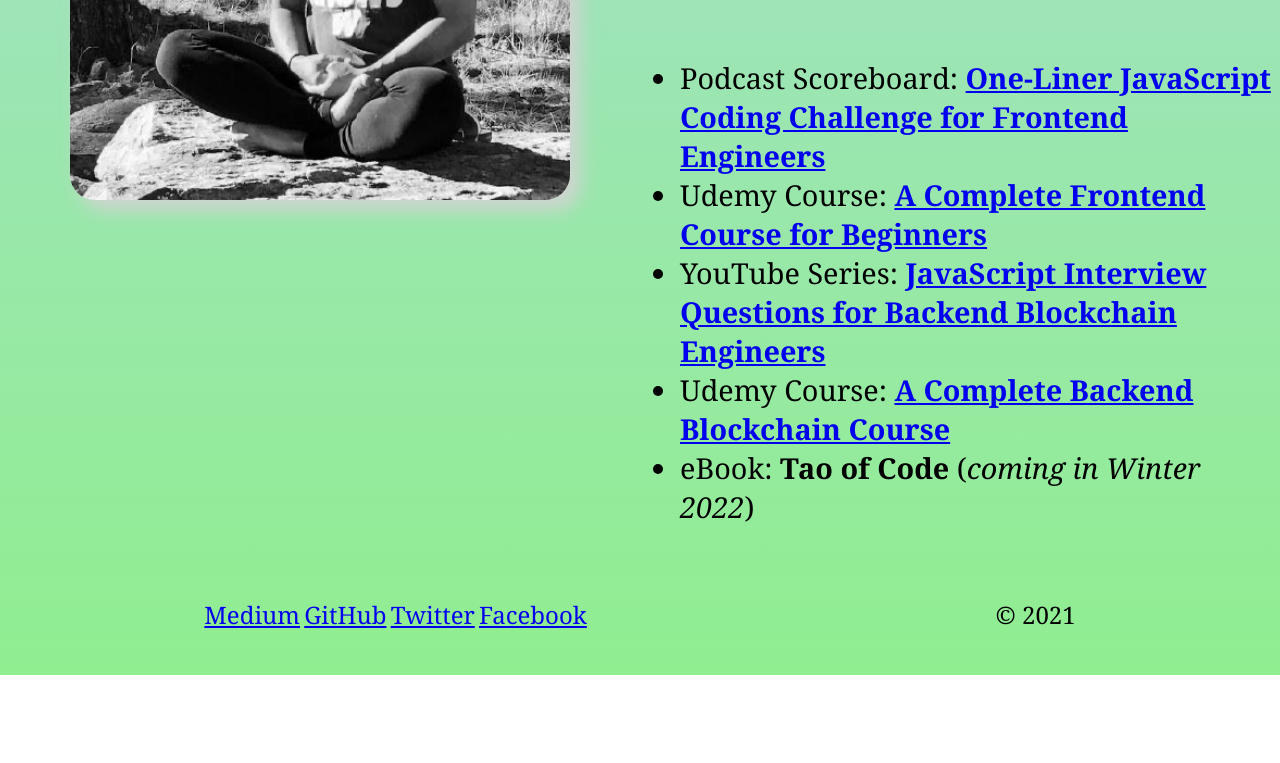
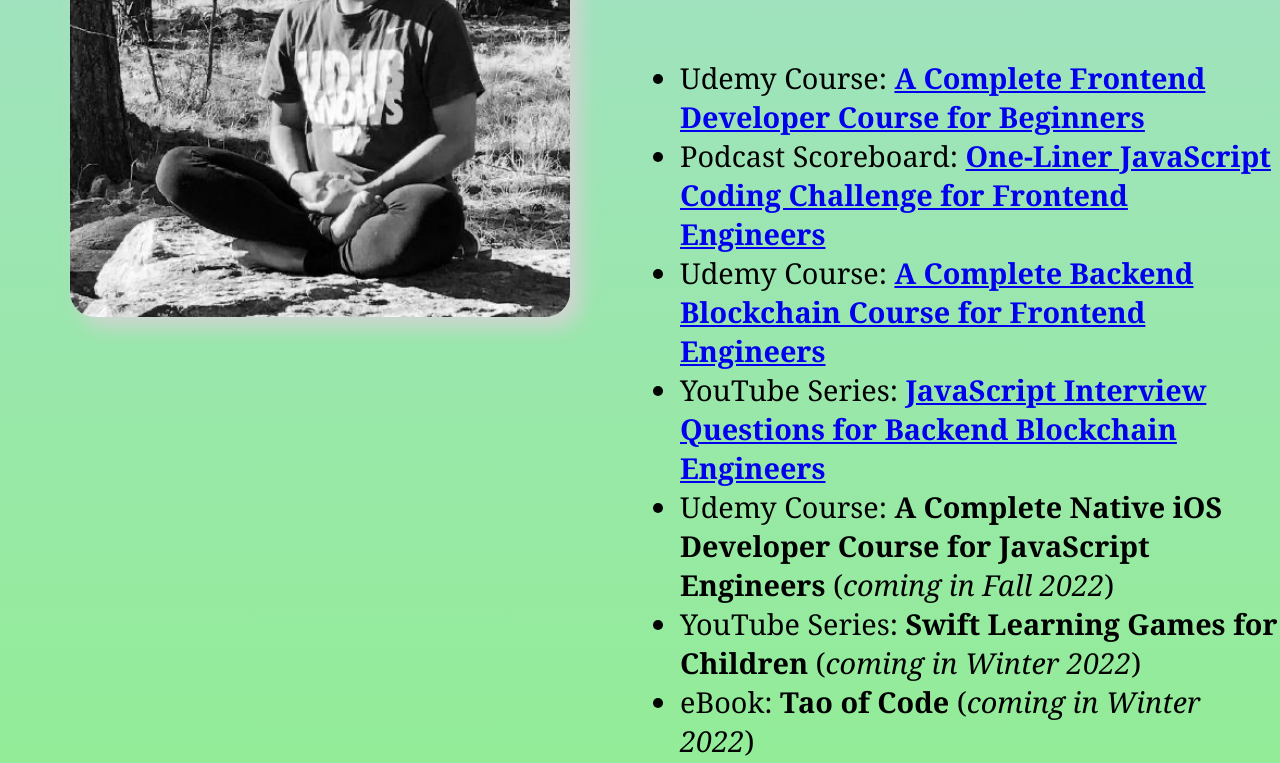
Before and after one commit to THonlyMetaverse/thonly.com, a plain HTML site: page index.html in a window 1280 px wide. Shown: the part 815-1578 px from the top of the page. Before the commit the page ends 1490 px from the top, so only its background shows below. Drawn offline with Linux system fonts and the light colour scheme.

Commit message:
updated roadmap

```diff
--- a/index.html
+++ b/index.html
@@ -46,11 +46,13 @@
                     He holds a Bachelor in Economics and a Master in Software Engineering, and is currently researching Quantum Intelligence for his Doctoral Dissertation.
                     In his free time, he enjoys podcasting and recording Computer Science courses atop his four-story Treehouse that he hand-built in Fresno, California</p>
                     <ul>
+                        <li>Udemy Course: <a href="https://medium.com/siliconwat/frontend/home"><b>A Complete Frontend Developer Course for Beginners</b></a></li>
                         <li>Podcast Scoreboard: <a href="https://scoreboard.siliconwat.com"><b>One-Liner JavaScript Coding Challenge for Frontend Engineers</b></a></li>
-                        <li>Udemy Course: <a href="https://medium.com/siliconwat/frontend/home"><b>A Complete Frontend Course for Beginners</b></a></li>
+                        <li>Udemy Course: <a href="https://medium.com/siliconwat/backend/home"><b>A Complete Backend Blockchain Course for Frontend Engineers</b></a></li>
                         <li>YouTube Series: <a href="https://medium.com/siliconwat/youtube/home"><b>JavaScript Interview Questions for Backend Blockchain Engineers</b></a></li>
-                        <li>Udemy Course: <a href="https://medium.com/siliconwat/backend/home"><b>A Complete Backend Blockchain Course</b></a></li>
-                        <li>eBook: <a><b>Tao of Code</b> (<em>coming in Winter 2022</em>)</a></li>
+                        <li>Udemy Course: <a><b>A Complete Native iOS Developer Course for JavaScript Engineers</b></a> (<em>coming in Fall 2022</em>)</li>
+                        <li>YouTube Series: <a><b>Swift Learning Games for Children</b></a> (<em>coming in Winter 2022</em>)</li>
+                        <li>eBook: <a><b>Tao of Code</b></a> (<em>coming in Winter 2022</em>)</li>
                     </ul>
             </section>
         </main>
```
Also changed, not shown: spanish.html (+5 -3 lines).
